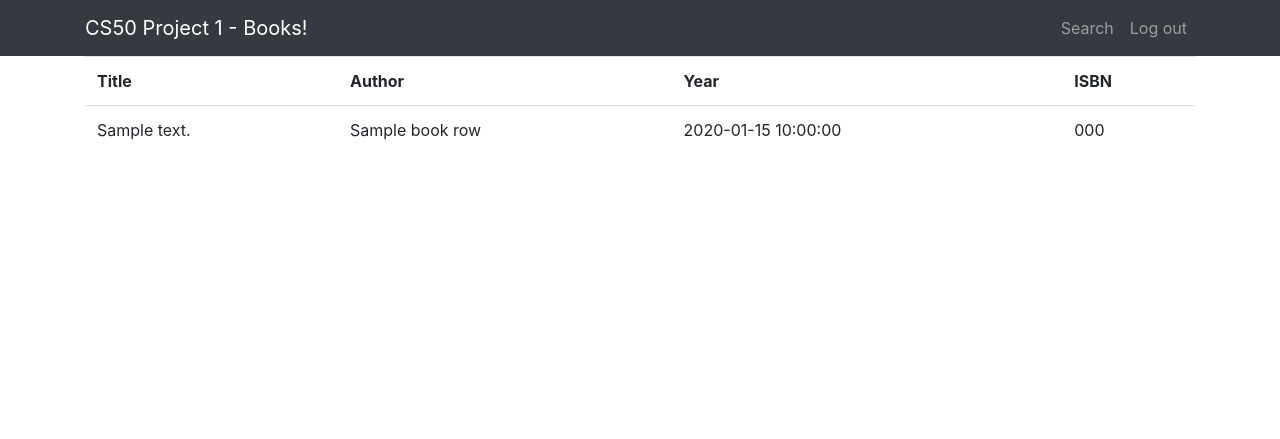
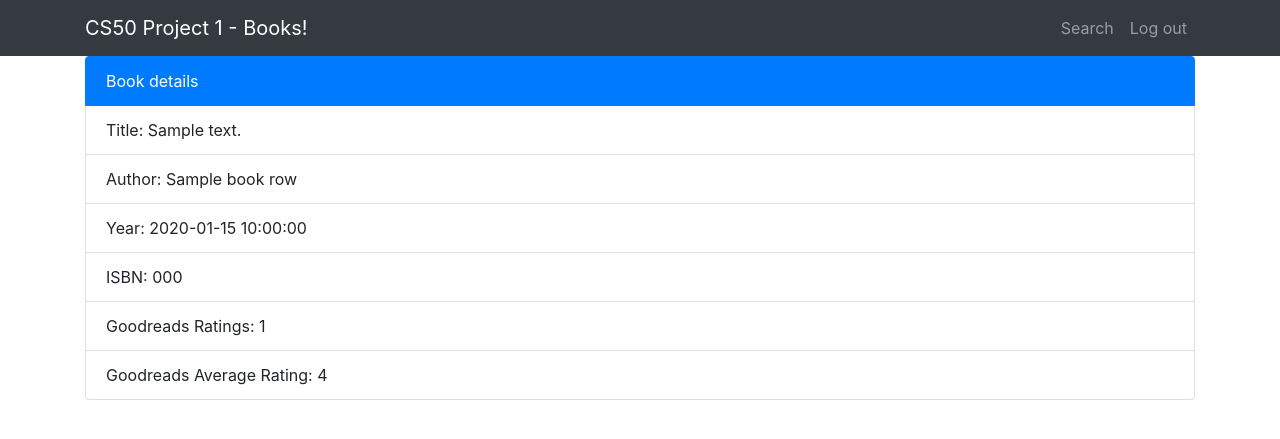
Before and after one commit to jimwbaldwin/cs50-web-project1, a Flask app: template templates/book.html in a window 1280 px wide. Shown: the top 439 px of the page. Run offline with Flask 2, Linux system fonts and the light colour scheme; the template is opened without the code that fills it: most values are stand-ins (such as "Sample title", 1, 10 or a date in 2020); some libraries are stand-ins or nearby versions.

Commit message:
Fixed a bug my 6 year old found in log out :). Added goodreads json get. Minor books page formatting.

```diff
--- a/application.py
+++ b/application.py
@@ -1,5 +1,6 @@
 import os
 import bcrypt
+import requests
 
 from flask import Flask, session, render_template, redirect, url_for, request
 from flask_session import Session
@@ -21,11 +22,20 @@ Session(app)
 engine = create_engine(os.getenv("DATABASE_URL"))
 db = scoped_session(sessionmaker(bind=engine))
 
+# Get the goodreads API key.
+key = os.getenv("GOODREADS_KEY")
 
 @app.route("/",methods=["GET","POST"])
 def index():
+    #The register user process.
     if request.method == "POST" and request.form['btn'] == 'Register':
-        if db.execute("SELECT 1 FROM users WHERE user_name = :user_name;",{"user_name": request.form['register_username']}).fetchone() is None:
+        #Check if the user exists.
+        if db.execute("SELECT 1 FROM users WHERE user_name = :user_name;",{"user_name": request.form['register_username']}).fetchone() is not None:
+            #Return error message.
+            return render_template("index.html", message="user_exists", user_id=session.get("user_id"))
+        #Else user must not exist.
+        else:
+            #Create the user.
             db.execute("INSERT INTO users (user_name, password_hash, given_name, email_addr_text) VALUES (:user_name, :password_hash, :given_name, :email_addr_text)",
             {"user_name": request.form['register_username']
             #Use bcrypt to hash the password. I'm trying not to store it in a variable at all.
@@ -33,10 +43,9 @@ def index():
             , "given_name": request.form['register_email']
             , "email_addr_text": request.form['register_given_name']
             })
+            #Commit so we don't lock the database.
             db.commit()
             return render_template("index.html", message="user_created", user_id=session.get("user_id"))
-        else:
-            return render_template("index.html", message="user_exists", user_id=session.get("user_id"))
     elif request.method == "POST" and request.form['btn'] == 'Login':
         session.login_result = db.execute("SELECT id, password_hash FROM users WHERE user_name = :user_name;"
              ,{"user_name": request.form['login_username']}).fetchone()
@@ -45,14 +54,17 @@ def index():
             session["user_id"] = session.login_result[0]
             #Clear the variables that had the password hash.
             session.login_result = None
+            return redirect(url_for('search'))
         else:
             return render_template("index.html", message="invalid_login", user_id=session.get("user_id"))
         #return render_template("search.html", message="", user_id=session.get("user_id"))
+    elif session.get("message") == "user_logout":
+        session.pop("message")
+        return render_template("index.html", message="user_logout", user_id=session.get("user_id"))
     if session.get("user_id") is None:
         return render_template("index.html", message="", user_id=session.get("user_id"))
     else:
         return redirect(url_for('search'))
-
 
 
 @app.route("/search",methods=["GET","POST"])
@@ -80,15 +92,22 @@ def search():
 @app.route("/logout",methods=["GET","POST"])
 def logout():
     session.clear()
-    return render_template("index.html", message="user_logout", user_id=session.get("user_id"))
+    session["message"]="user_logout"
+    return redirect(url_for('index'))
+    #return render_template("index.html", message="user_logout", user_id=session.get("user_id"))
 
 @app.route("/book/<int:book_id>")
 def book(book_id):
-    session["book_row"] = db.execute("""
-                select *
-                from books
-                WHERE id = :book_id
-                ;
-                """,{"book_id": book_id}
-                ).fetchone()
-    return render_template("book.html", message="", user_id=session.get("user_id"), book_row=session.get("book_row"))
+    if session.get("user_id") is None:
+        return redirect(url_for('index'))
+    else:
+        session["book_row"] = db.execute("""
+                    select *
+                    from books
+                    WHERE id = :book_id
+                    ;
+                    """,{"book_id": book_id}
+                    ).fetchone()
+        res = requests.get("https://www.goodreads.com/book/review_counts.json", params={"key": key, "isbns": session["book_row"]["isbn_text"]})
+        ratings = res.json().get("books")[0]
+        return render_template("book.html", message="", user_id=session.get("user_id"), book_row=session.get("book_row"), ratings=ratings)
--- a/templates/book.html
+++ b/templates/book.html
@@ -9,20 +9,21 @@
     <div class="container">
       <div class="row">
         <div class="col">
-          <table class="table">
-            <tr>
-              <th>Title</th><th>Author</th><th>Year</th><th>ISBN</th>
-            </tr>
-            <tr>
-              <td>{{ book_row.title_text }}</td>
-              <td>{{ book_row.author_name }}</td>
-              <td>{{ book_row.published_year }}</td>
-              <td>{{ book_row.isbn_text }}</td>
-            </tr>
-          </table>
+          <ul class="list-group">
+            <li class="list-group-item active">Book details</li>
+            <li class="list-group-item">Title: {{ book_row.title_text }}</li>
+            <li class="list-group-item">Author: {{ book_row.author_name }}</li>
+            <li class="list-group-item">Year: {{ book_row.published_year }}</li>
+            <li class="list-group-item">ISBN: {{ book_row.isbn_text }}</li>
+            <li class="list-group-item">Goodreads Ratings: {{ ratings.ratings_count }}</li>
+            <li class="list-group-item">Goodreads Average Rating: {{ ratings.average_rating }}</li>
+
+
+          </ul>
         </div>
       </div>
     </div>
+  {% else %}
 
   {% endif %}
 {% endblock %}
```
Also changed, not shown: table_DDL.sql (+10 -0 lines), 1 other file.
